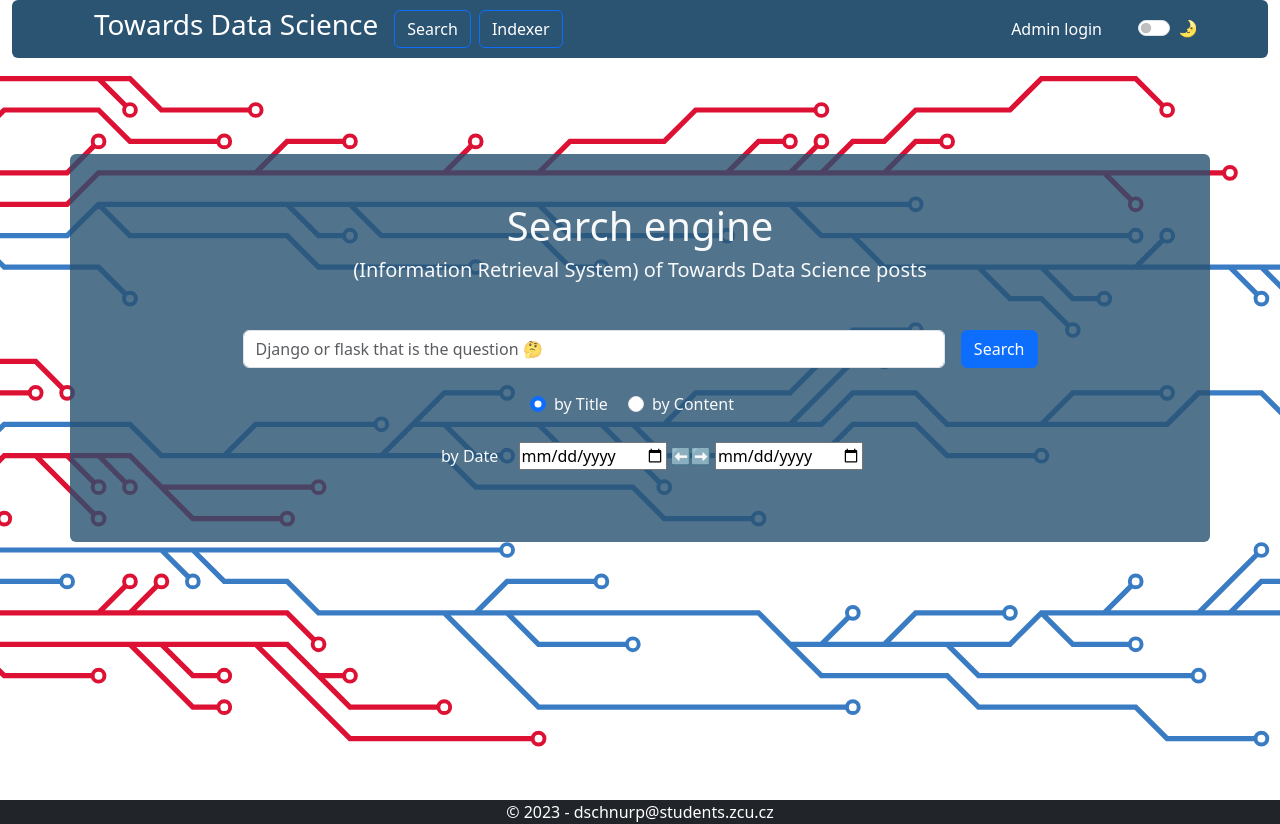
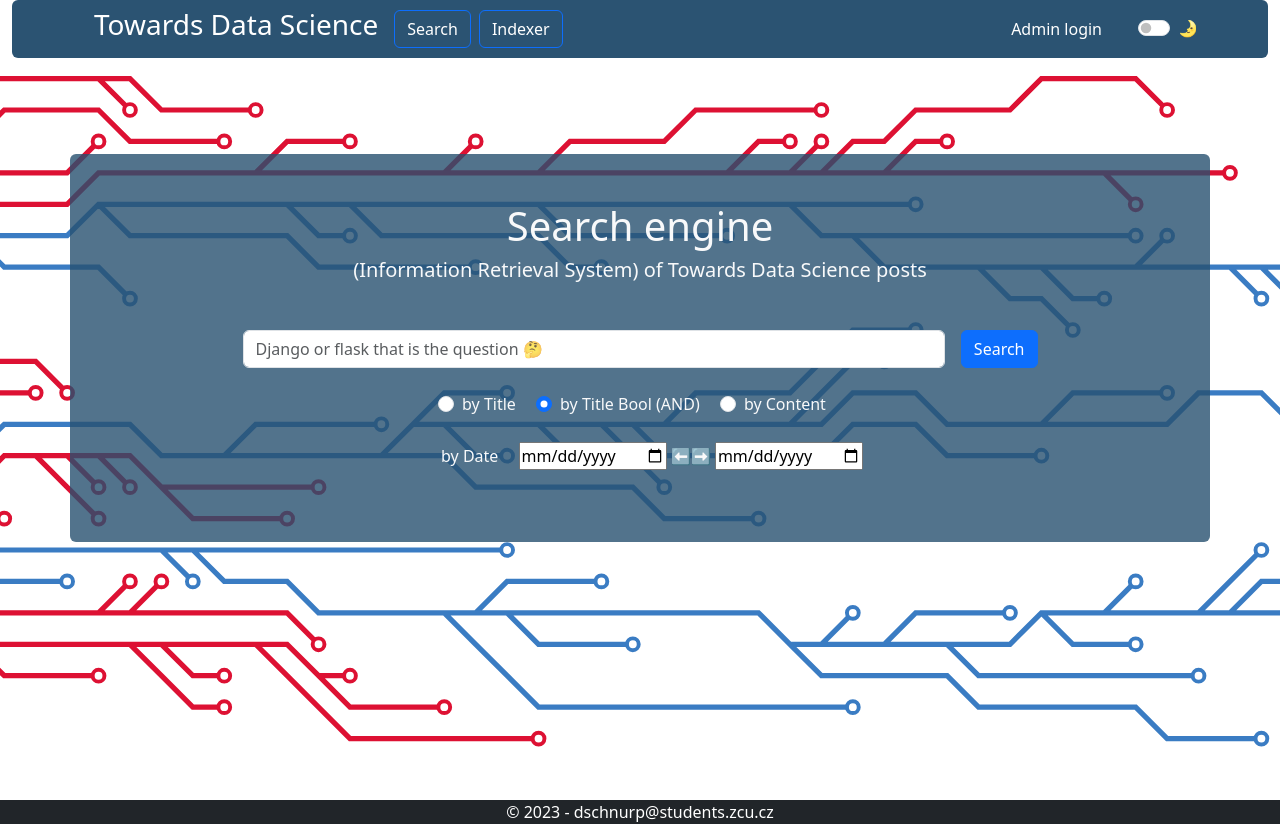
Before and after one commit to danschnurp/IRS-Towards-Data-Science, a Django app: page / in a window 1280 px wide. Run offline with Django 4.2, Linux system fonts and the light colour scheme; parts of the project's set-up code (start-up, migrations or seed data) failed here and were passed over.

Commit message:
duplicity on sanitizing html tags
Signed-off-by: Daniel Schnurpfeil <117296223+danschnurp@users.noreply.github.com>

```diff
--- a/indexers/similarity_ranking.py
+++ b/indexers/similarity_ranking.py
@@ -22,6 +22,7 @@ def count_cosine_similarity(query: str, indexed_data: dict, stem_query=False):
     algorithms. If set to True, the query will be stemmed using a stemming algorithm before cosine similarity is calculated,
     defaults to False (optional)
     """
+    # safety input check
     query = sanitize_for_html_tags(query)
     if stem_query:
         query = preprocess_query(query)
--- a/web_app/search/search.py
+++ b/web_app/search/search.py
@@ -44,8 +44,6 @@ def _search_by_query(query, search_by="Title", start_date="", end_date=""):
     if Cast(end_date - start_date, output_field=DurationField()).identity[1][1].days < 0:
         start_date = parse_date('1972-01-01')
         end_date = now().today().date()
-    # safety input check
-    query = sanitize_for_html_tags(query)
 
     docs_ids, _ = count_cosine_similarity(query, search_by, stem_query=True)
     results = []
--- a/web_app/search/templates/search/index.html
+++ b/web_app/search/templates/search/index.html
@@ -18,10 +18,14 @@
       <button class="btn btn-primary" type="submit">Search</button>
       </div>
      <br>
-      <div >
+      <div>
           <div class="form-check form-check-inline">
               <input class="form-check-input" type="radio" name="search_by" id="inlineRadio1" value="Titles" checked>
               <label class="form-check-label" for="inlineRadio1">by Title</label>
+          </div>
+          <div class="form-check form-check-inline">
+              <input checked class="form-check-input" id="inlineRadio3" name="search_by" type="radio" value="Booleans">
+              <label class="form-check-label" for="inlineRadio3">by Title Bool (AND)</label>
           </div>
           <div class="form-check form-check-inline">
               <input class="form-check-input" type="radio" name="search_by" id="inlineRadio2" value="Contents">
--- a/web_app/search/views.py
+++ b/web_app/search/views.py
@@ -50,6 +50,9 @@ def _search_text(request):
                 return _search_by_query(request.GET["search_text"], search_by="Content",
                                         start_date=request.GET["start_date"],
                                         end_date=request.GET["end_date"])
+            # todo 🤔
+            elif request.GET["search_by"] == "Booleans":
+                pass
             else:
                 return _search_by_query(request.GET["search_text"])
 
```
Lines whose indentation alone changed are shown as unchanged.
